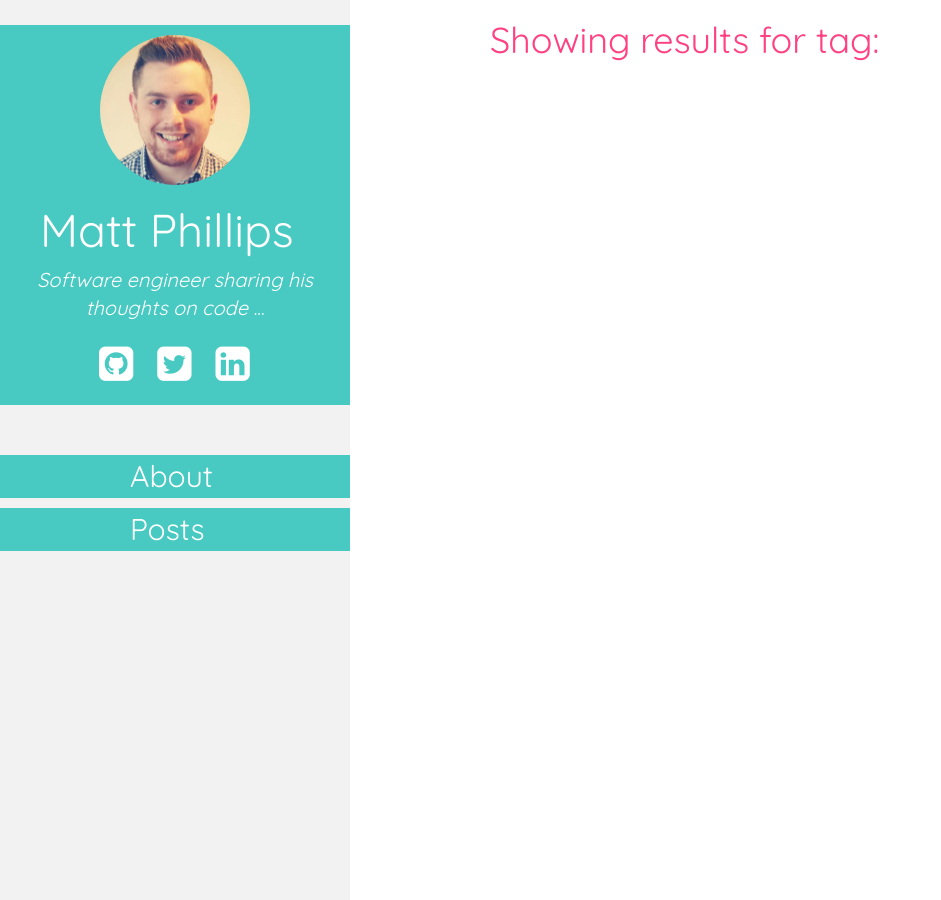
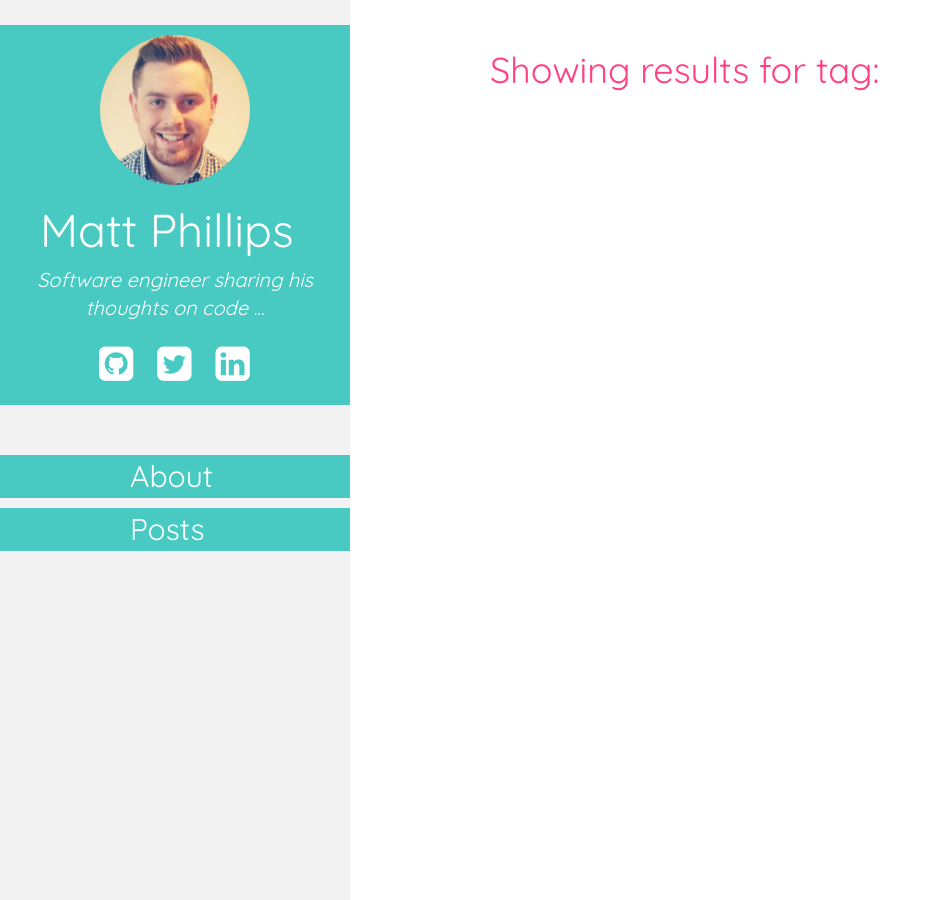
Before and after one commit to mattphillips/mattphillips.github.io, a Jekyll site: the page built from tags.html, in a window 1280 px wide. Shown: the whole page, without its empty margins (0-941 px from the left). Built offline with Jekyll 4.4.1, drawn with Linux system fonts in a browser that asks for light colours; nearby versions of some CDN libraries.

Commit message:
added styles to tags header

```diff
--- a/tags.html
+++ b/tags.html
@@ -1,7 +1,7 @@
 ---
 layout: default
 ---
-<h1 id="searchTag">Showing results for tag: </h1>
+<h1 class="search-tag">Showing results for tag: </h1>
 {% include post-list.html %}
 
 <script type="text/javascript">
@@ -25,5 +25,10 @@ layout: default
             }
         });
     });
+</script>
 
-</script>
+<style>
+    .search-tag {
+        margin-top: 50px;
+    }
+</style>
```
Also changed, not shown: other parts of tags.html (+1 -1 lines).
